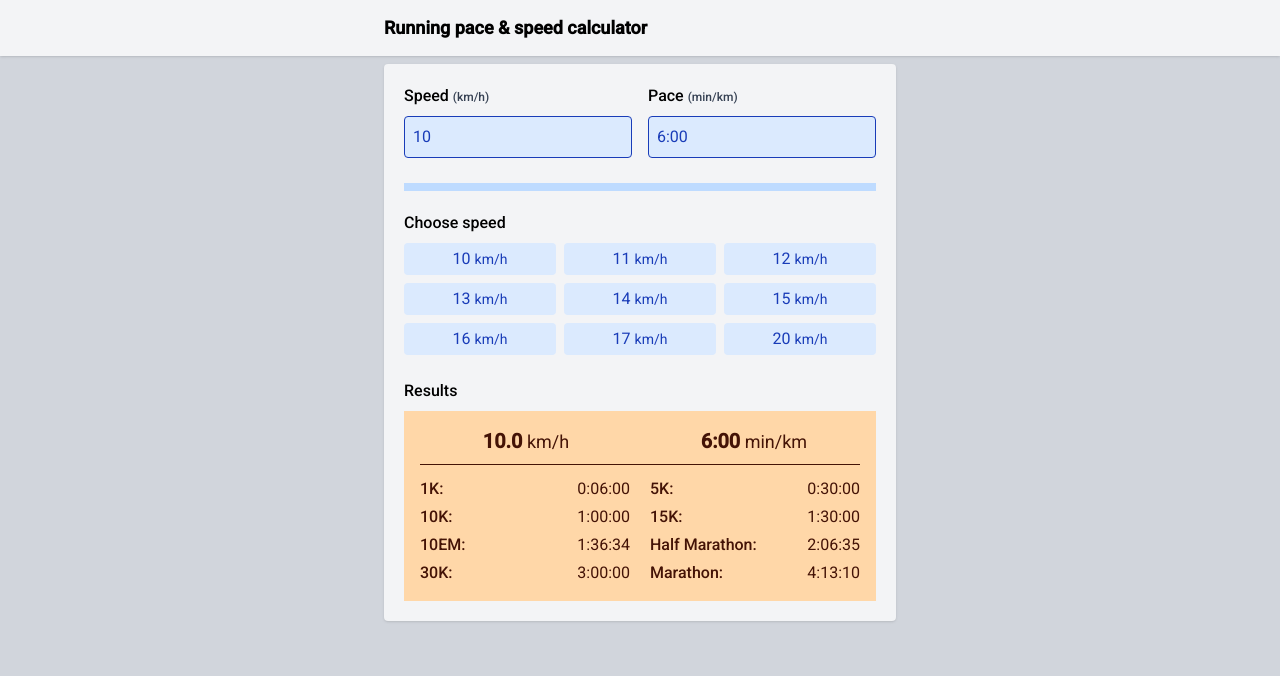
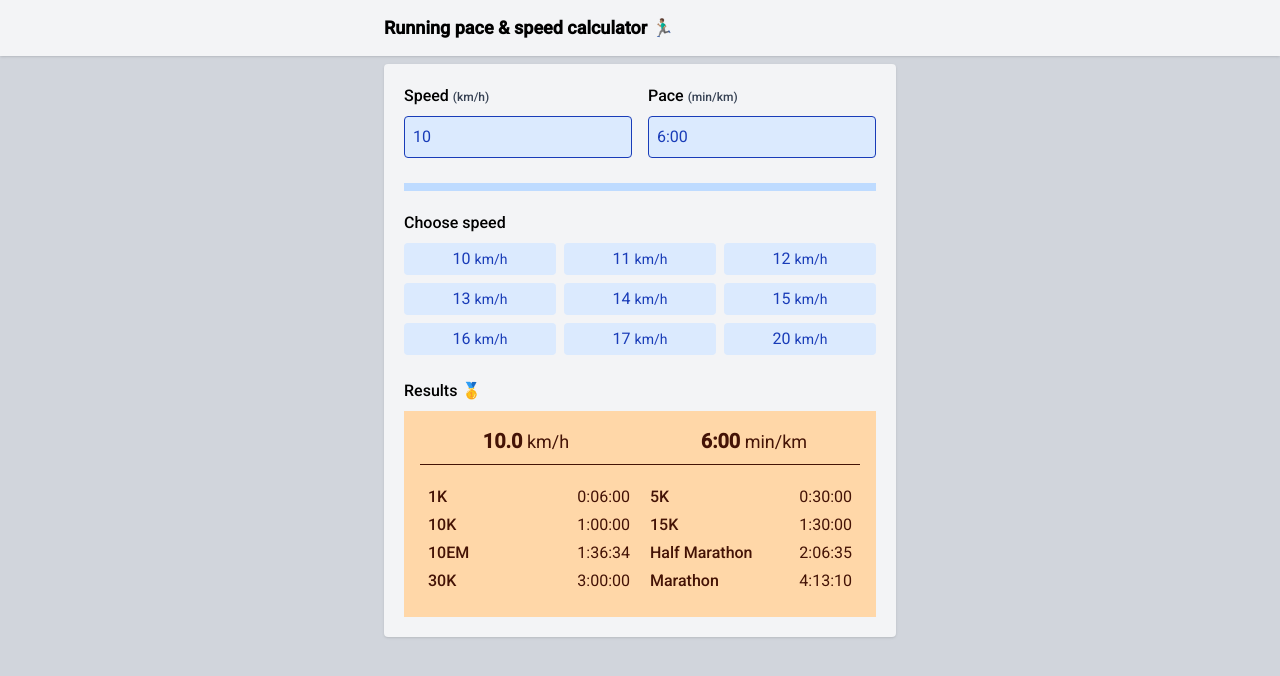
Before and after one commit to jorisj/pacer, an Angular app: page / in a window 1280 px wide. Shown: the top 676 px of the page. Built offline with nearby package versions, Linux system fonts and the light colour scheme.

Commit message:
emoji voor de kids

```diff
--- a/src/app/app.component.html
+++ b/src/app/app.component.html
@@ -1,8 +1,9 @@
 <header class="w-full bg-gray-100 p-3.5 shadow">
   <div class="container mx-auto block max-w-lg">
-    <h1 class="text-lg font-bold">Running pace & speed calculator</h1>
+    <h1 class="text-lg font-bold">Running pace & speed calculator 🏃🏽‍♂️</h1>
   </div>
 </header>
+
 <main class="p-2">
   <app-kmph-to-pace class="container mx-auto block max-w-lg"></app-kmph-to-pace>
 </main>
--- a/src/app/kmph-to-pace/kmph-to-pace.component.html
+++ b/src/app/kmph-to-pace/kmph-to-pace.component.html
@@ -31,7 +31,7 @@
     </div>
   </div>
 
-  <h2 class="font-medium mb-2">Results</h2>
+  <h2 class="font-medium mb-2">Results 🥇</h2>
 
   <div class="race-times p-4 bg-orange-200 text-orange-950 ">
     <div class="grid grid-cols-2 gap-4 pb-2 border-b border-orange-950 mb-3">
@@ -45,30 +45,30 @@
       </p>
 
     </div>
-    <div class="grid gap-y-1 gap-x-5 grid-cols-1 sm:grid-cols-2">
+    <div class="grid gap-y-1 p-2 gap-x-5 grid-cols-1 sm:grid-cols-2">
       <div class="flex justify-between">
-        <span class="font-medium">1K:</span> {{ raceTimes().oneK }}
+        <span class="font-medium">1K</span> {{ raceTimes().oneK }}
       </div>
       <div class="flex justify-between">
-        <span class="font-medium">5K:</span> {{ raceTimes().fiveK }}
+        <span class="font-medium">5K</span> {{ raceTimes().fiveK }}
       </div>
       <div class="flex justify-between">
-        <span class="font-medium">10K:</span> {{ raceTimes().tenK }}
+        <span class="font-medium">10K</span> {{ raceTimes().tenK }}
       </div>
       <div class="flex justify-between">
-        <span class="font-medium">15K:</span> {{ raceTimes().fifteen }}
+        <span class="font-medium">15K</span> {{ raceTimes().fifteen }}
       </div>
       <div class="flex justify-between">
-        <span class="font-medium">10EM:</span> {{ raceTimes().tenMiles }}
+        <span class="font-medium">10EM</span> {{ raceTimes().tenMiles }}
       </div>
       <div class="flex justify-between">
-        <span class="font-medium">Half Marathon:</span> {{ raceTimes().halfMarathon }}
+        <span class="font-medium">Half Marathon</span> {{ raceTimes().halfMarathon }}
       </div>
       <div class="flex justify-between">
-        <span class="font-medium">30K:</span> {{ raceTimes().thirtyK }}
+        <span class="font-medium">30K</span> {{ raceTimes().thirtyK }}
       </div>
       <div class="flex justify-between">
-        <span class="font-medium">Marathon:</span> {{ raceTimes().marathon }}
+        <span class="font-medium">Marathon</span> {{ raceTimes().marathon }}
       </div>
     </div>
   </div>
```
